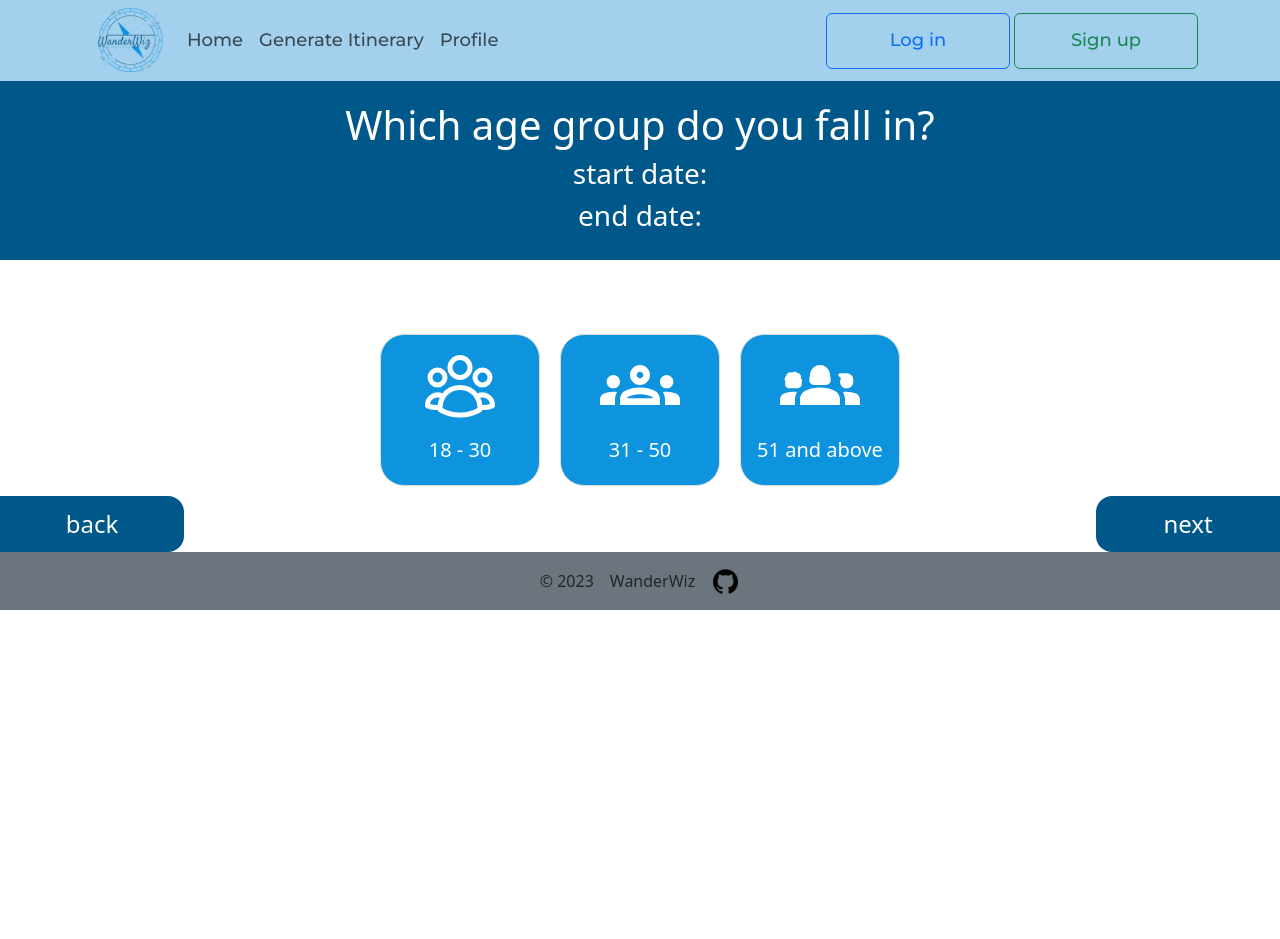
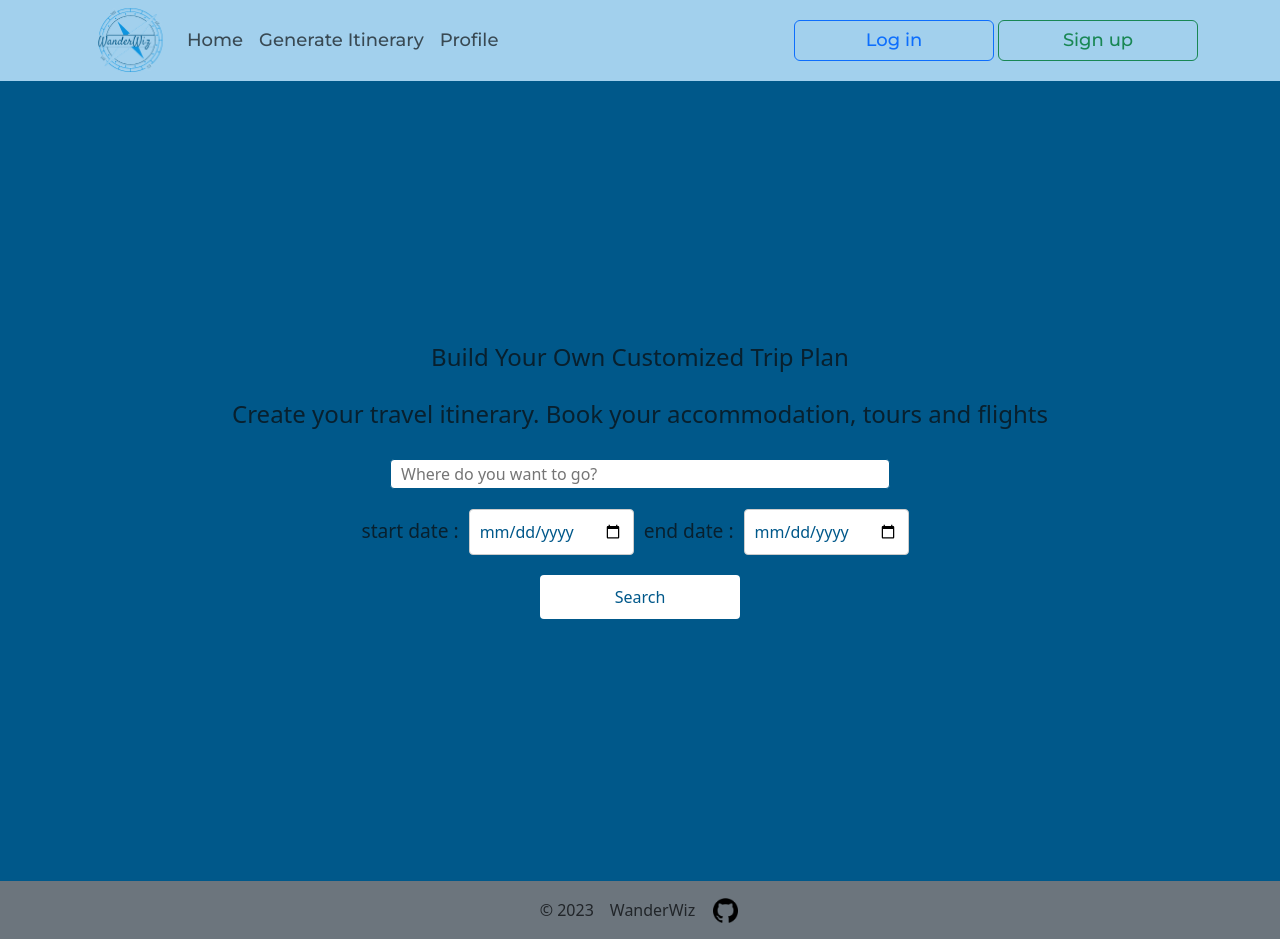
Before and after one commit to harshal2804/WanderWiz, a React (Vite) app in the folder Code/frontend/: page / in a window 1280 px wide. Before the commit the page ends 800 px from the top, so only its background shows below. Built offline with nearby package versions, Linux system fonts and the light colour scheme.

Commit message:
made changes in classname

```diff
--- a/Code/frontend/src/App.jsx
+++ b/Code/frontend/src/App.jsx
@@ -15,7 +15,7 @@ function App() {
     <>
 
       <MyNavbar />
-      <ItineraryOption4_3/>
+      <ItineraryOption/>
       <Footer />
     </>
   )
--- a/Code/frontend/src/css/itineraryOption4.css
+++ b/Code/frontend/src/css/itineraryOption4.css
@@ -1,19 +1,19 @@
-.App {
+.App4 {
     text-align: center;
   }
 
-  .App-header {
+  .App-header4 {
     background-color: #00588A;
     padding: 20px;
     color: #FFFFFF;
   }
 
-  .row {
+  .row4 {
     display: flex;
     justify-content: center;
   }
 
-  .box {
+  .box4 {
     border: 1px solid #ddd;
     color: white;
     background-color: #0E94DF;
@@ -25,22 +25,38 @@
     text-align: center;
   }
 
-  .icon {
+  .icon4 {
     font-size: 10vh /* Adjust the font size for your icon */
   }
 
-  p {
+  .para4 {
     margin: 10px 0;
     font-size: 3vh;
   }
 
-  .container1
+  .container14
   {
     display: flex;
     justify-content: space-between;
   }
-  button
+
+
+  #i14
   {
+      border-top-right-radius: 2vh;
+      border-bottom-right-radius: 2vh;
+      width: 23vh;
+      height: 7vh;
+      font-size: x-large;
+      background-color: #00588A;;
+      border-style: none;
+      color: #FFFFFF;
+  }
+
+  #i24
+  {
+    border-top-left-radius: 2vh;
+    border-bottom-left-radius: 2vh;
     width: 23vh;
     height: 7vh;
     font-size: x-large;
@@ -48,15 +64,3 @@
     border-style: none;
     color: #FFFFFF;
   }
-
-  #i1
-  {
-      border-top-right-radius: 2vh;
-      border-bottom-right-radius: 2vh;
-  }
-
-  #i2
-  {
-    border-top-left-radius: 2vh;
-    border-bottom-left-radius: 2vh;
-  }
--- a/Code/frontend/src/css/itineraryOption4_1.css
+++ b/Code/frontend/src/css/itineraryOption4_1.css
@@ -1,29 +1,29 @@
-.App {
+.App41 {
     text-align: center;
   }
 
-  .App-header {
+  .App-header41 {
     background-color: #00588A;
     padding: 20px;
     color: white;
   }
 
-  .container
+  .container41
   {
     color:#00588A;
     justify-content: center;
   }
-  .row1 {
+  .row141 {
     display: flex;
     justify-content: center;
   }
 
-  .row2 {
+  .row241 {
     display: flex;
     justify-content: center;
   }
 
-  .box {
+  .box41 {
     border: 1px solid #ddd;
     color: white;
     background-color: #0E94DF;
@@ -35,27 +35,42 @@
     text-align: center;
   }
 
-  .icon {
+  .icon41 {
     font-size: 10vh;
   }
 
-  .icons
+  .icons41
   {
     font-size: 5vh;
   }
 
-  p {
+  .para41 {
     margin: 10px 0;
-    font-size: 3vh;
+    font-size: 2.5vh;
   }
 
-  .container1
+  .container141
   {
     display: flex;
     justify-content: space-between;
   }
-  button
+
+  #i141
   {
+      border-top-right-radius: 2vh;
+      border-bottom-right-radius: 2vh;
+      width: 23vh;
+      height: 7vh;
+      font-size: x-large;
+      background-color: #00588A;;
+      border-style: none;
+      color: #FFFFFF;
+  }
+
+  #i241
+  {
+    border-top-left-radius: 2vh;
+    border-bottom-left-radius: 2vh;
     width: 23vh;
     height: 7vh;
     font-size: x-large;
@@ -63,15 +78,3 @@
     border-style: none;
     color: #FFFFFF;
   }
-
-  #i1
-  {
-      border-top-right-radius: 2vh;
-      border-bottom-right-radius: 2vh;
-  }
-
-  #i2
-  {
-    border-top-left-radius: 2vh;
-    border-bottom-left-radius: 2vh;
-  }
--- a/Code/frontend/src/css/itineraryOption4_2.css
+++ b/Code/frontend/src/css/itineraryOption4_2.css
@@ -1,18 +1,18 @@
-.App {
+.App42 {
     text-align: center;
   }
 
-  .App-header {
+  .App-header42 {
     background-color: #00588A;
     padding: 20px;
     color: white;
   }
-  .row1 {
+  .row142 {
     display: flex;
     justify-content: center;
   }
 
-  .box {
+  .box42 {
     border: 1px solid #ddd;
     color: white;
     background-color: #0E94DF;
@@ -25,21 +25,21 @@
     text-align: center;
   }
 
-  .icon {
+  .icon42 {
     font-size: 10vh;
   }
 
-  p {
+  .para42 {
     margin: 5px 0;
     font-size: 4vh;
   }
-  .t
+  .t42
   {
     font-size: 2vh;
     color: #FFFFFF;
   }
 
-  input
+  .In42
   {
     height: 15%;
     width: 60%;
@@ -47,13 +47,28 @@
     border-style: none;
   }
 
-  .container1
+  .container142
   {
     display: flex;
     justify-content: space-between;
   }
-  button
+
+  #i142
   {
+      border-top-right-radius: 2vh;
+      border-bottom-right-radius: 2vh;
+      width: 23vh;
+      height: 7vh;
+      font-size: x-large;
+      background-color: #00588A;;
+      border-style: none;
+      color: #FFFFFF;
+  }
+
+  #i242
+  {
+    border-top-left-radius: 2vh;
+    border-bottom-left-radius: 2vh;
     width: 23vh;
     height: 7vh;
     font-size: x-large;
@@ -61,15 +76,3 @@
     border-style: none;
     color: #FFFFFF;
   }
-
-  #i1
-  {
-      border-top-right-radius: 2vh;
-      border-bottom-right-radius: 2vh;
-  }
-
-  #i2
-  {
-    border-top-left-radius: 2vh;
-    border-bottom-left-radius: 2vh;
-  }
--- a/Code/frontend/src/css/itineraryOption4_3.css
+++ b/Code/frontend/src/css/itineraryOption4_3.css
@@ -1,21 +1,21 @@
-.App {
+.App43 {
     text-align: center;
   }
 
-  .App-header {
+  .App-header43 {
     background-color: #00588A;
     padding: 20px;
     color: white;
   }
 
-  .row1 {
+  .row143 {
     margin-top: 5%;
     display: flex;
     justify-content: center;
   }
 
 
-  .box {
+  .box43 {
     border: 1px solid #ddd;
     color: white;
     background-color: #0E94DF;
@@ -27,22 +27,37 @@
     text-align: center;
   }
 
-  .icon {
+  .icon43 {
     font-size: 10vh;
   }
 
-  p {
+  .para43 {
     margin: 10px 0;
     font-size: 2.5vh;
   }
 
-  .container1
+  .container143
   {
     display: flex;
     justify-content: space-between;
   }
-  button
+
+  #i143
   {
+      border-top-right-radius: 2vh;
+      border-bottom-right-radius: 2vh;
+      width: 23vh;
+    height: 7vh;
+    font-size: x-large;
+    background-color: #00588A;;
+    border-style: none;
+    color: #FFFFFF;
+  }
+
+  #i243
+  {
+    border-top-left-radius: 2vh;
+    border-bottom-left-radius: 2vh;
     width: 23vh;
     height: 7vh;
     font-size: x-large;
@@ -50,15 +65,3 @@
     border-style: none;
     color: #FFFFFF;
   }
-
-  #i1
-  {
-      border-top-right-radius: 2vh;
-      border-bottom-right-radius: 2vh;
-  }
-
-  #i2
-  {
-    border-top-left-radius: 2vh;
-    border-bottom-left-radius: 2vh;
-  }
--- a/Code/frontend/src/pages/ItineraryOption.jsx
+++ b/Code/frontend/src/pages/ItineraryOption.jsx
@@ -1,5 +1,5 @@
 import React, { Component } from 'react';
-import '../css/itineraryOption.css'; // Import your CSS file
+import '../css/itineraryOption1.css'; // Import your CSS file
 
 class ItineraryOption extends Component {
   constructor() {
--- a/Code/frontend/src/pages/ItineraryOption4.jsx
+++ b/Code/frontend/src/pages/ItineraryOption4.jsx
@@ -7,34 +7,34 @@ import { GiThreeFriends} from "react-icons/gi";
 
 function ItineraryOption4() {
   return (
-    <div className="App">
-      <header className="App-header">
+    <div className="App4">
+      <header className="App-header4">
         <h1>Who are you traveling with?</h1>
         <h3>start date: </h3>
         <h3>end date: </h3>
       </header>
-      <div className="row">
-        <div className="box">
-        <IoAccessibility className="icon">Icon1</IoAccessibility>
-          <p >Wandering solo</p>
+      <div className="row4">
+        <div className="box4">
+        <IoAccessibility className="icon4">Icon1</IoAccessibility>
+          <p className="para4">Wandering solo</p>
         </div>
-        <div className="box">
-          <BsPeopleFill className="icon">Icon 2</BsPeopleFill>
-          <p>Holidaying as couple</p>
+        <div className="box4">
+          <BsPeopleFill className="icon4">Icon 2</BsPeopleFill>
+          <p className="para4">Holidaying as couple</p>
         </div>
-        <div className="box">
-          <MdFamilyRestroom className="icon">Icon 3</MdFamilyRestroom>
-          <p>Vacatinoing with family</p>
+        <div className="box4">
+          <MdFamilyRestroom className="icon4">Icon 3</MdFamilyRestroom>
+          <p className="para4">Vacatinoing with family</p>
         </div>
-        <div className="box">
-          <GiThreeFriends className="icon">Icon 4</GiThreeFriends>
-          <p>traveling with friends</p>
+        <div className="box4">
+          <GiThreeFriends className="icon4">Icon 4</GiThreeFriends>
+          <p className="para4">traveling with friends</p>
         </div>
       </div>
 
-      <div className="container1">
-      <div className="back"> <button id="i1">back</button></div>
-      <div className="next"> <button id="i2">next</button></div>
+      <div className="container14">
+      <div className="back4"> <button id="i14">back</button></div>
+      <div className="next4"> <button id="i24">next</button></div>
       </div>
     </div>
   );
--- a/Code/frontend/src/pages/ItineraryOption4_1.jsx
+++ b/Code/frontend/src/pages/ItineraryOption4_1.jsx
@@ -11,54 +11,54 @@ import { BiFemale} from "react-icons/bi";
 
 function ItineraryOption4_1() {
   return (
-    <div className="App">
-      <header className="App-header">
+    <div className="App41">
+      <header className="App-header41">
         <h1>Which age group do you fall in?</h1>
         <h3>start date: </h3>
         <h3>end date: </h3>
       </header>
 
-      <div className="container">
+      <div className="container41">
       <h2>male</h2>
-      <BsGenderMale className='icons'></BsGenderMale>
+      <BsGenderMale className='icons41'></BsGenderMale>
       </div>
-      <div className="row1">
-        <div className="box">
-       <IoIosPerson className="icon">icon1</IoIosPerson>
-          <p >18 - 30</p>
+      <div className="row141">
+        <div className="box41">
+       <IoIosPerson className="icon41">icon1</IoIosPerson>
+       <p className="para41">18 - 30</p>
         </div>
-        <div className="box">
-          <MdPerson3 className="icon">Icon 2</MdPerson3>
-          <p>31 - 50</p>
+        <div className="box41">
+          <MdPerson3 className="icon41">Icon 2</MdPerson3>
+          <p className="para41">31 - 50</p>
         </div>
-        <div className="box">
-          <FaPersonCane className="icon">Icon 3</FaPersonCane>
-          <p>51 and above</p>
+        <div className="box41">
+          <FaPersonCane className="icon41">Icon 3</FaPersonCane>
+          <p className="para41">51 and above</p>
         </div>
       </div>
 
-      <div className="container">
+      <div className="container41">
       <h2>female</h2>
-      <BsGenderFemale className='icons'></BsGenderFemale>
+      <BsGenderFemale className='icons41'></BsGenderFemale>
       </div>
-      <div className="row2">
-        <div className="box">
-        <LiaFemaleSolid className="icon">Icon1</LiaFemaleSolid>
-          <p >18 - 30</p>
+      <div className="row241">
+        <div className="box41">
+        <LiaFemaleSolid className="icon41">Icon1</LiaFemaleSolid>
+        <p className="para41">18 - 30</p>
         </div>
-        <div className="box">
-          <BiFemale className="icon">Icon 2</BiFemale>
-          <p>31 - 50</p>
+        <div className="box41">
+          <BiFemale className="icon41">Icon 2</BiFemale>
+          <p className="para41">31 - 50</p>
         </div>
-        <div className="box">
-          <SlUserFemale className="icon">Icon 3</SlUserFemale>
-          <p>51 and above</p>
+        <div className="box41">
+          <SlUserFemale className="icon41">Icon 3</SlUserFemale>
+          <p className="para41">51 and above</p>
         </div>
 
       </div>
-      <div className="container1">
-        <div className="back"> <button id="i1">back</button></div>
-       <div className="next"> <button id="i2">next</button></div>
+      <div className="container141">
+        <div className="back41"> <button id="i141">back</button></div>
+       <div className="next41"> <button id="i241">next</button></div>
         </div>
     </div>
   );
--- a/Code/frontend/src/pages/ItineraryOption4_2.jsx
+++ b/Code/frontend/src/pages/ItineraryOption4_2.jsx
@@ -5,31 +5,31 @@ import {PiPersonSimpleBold} from "react-icons/pi";
 
 function ItineraryOption4_2() {
   return (
-    <div className="App">
-      <header className="App-header">
+    <div className="App42">
+      <header className="App-header42">
         <h1>How many of you are traveling?</h1>
         <h3>start date: </h3>
         <h3>end date: </h3>
       </header>
 
-      <div className="row1">
-        <div className="box">
-       <FaPerson className="icon">icon1</FaPerson>
-          <p >Adults</p>
-          <p className='t'>(16+ years)</p>
-          <input type='text' placeholder='No. of adults'></input>
+      <div className="row142">
+        <div className="box42">
+       <FaPerson className="icon42">icon1</FaPerson>
+          <p className="para42">Adults</p>
+          <p className='t42'>(16+ years)</p>
+          <input type='text' placeholder='No. of adults' className="In42"></input>
         </div>
 
-        <div className="box">
-        <PiPersonSimpleBold className="icon" >Icon1</PiPersonSimpleBold>
-          <p>Kids</p>
-          <p className='t'>(0-16 years)</p>
-          <input type='text' placeholder='No. of kids'></input>
+        <div className="box42">
+        <PiPersonSimpleBold className="icon42" >Icon1</PiPersonSimpleBold>
+          <p className="para42">Kids</p>
+          <p className='t42'>(0-16 years)</p>
+          <input type='text' placeholder='No. of kids' className="In42"></input>
         </div>
         </div>
-        <div className="container1">
-        <div className="back"> <button id="i1">back</button></div>
-       <div className="next"> <button id="i2">next</button></div>
+        <div className="container142">
+        <div className="back42"> <button id="i142">back</button></div>
+       <div className="next42"> <button id="i242">next</button></div>
         </div>
       </div>
 
--- a/Code/frontend/src/pages/ItineraryOption4_3.jsx
+++ b/Code/frontend/src/pages/ItineraryOption4_3.jsx
@@ -5,31 +5,31 @@ import { MdOutlineGroups } from "react-icons/md";
 import { MdGroups2} from "react-icons/md";
 function ItineraryOption4_3() {
   return (
-    <div className="App">
-      <header className="App-header">
+    <div className="App43">
+      <header className="App-header43">
         <h1>Which age group do you fall in?</h1>
         <h3>start date: </h3>
         <h3>end date: </h3>
       </header>
 
-      <div className="row1">
-        <div className="box">
-       <HiOutlineUserGroup className="icon">icon1</HiOutlineUserGroup>
-          <p >18 - 30</p>
+      <div className="row143">
+        <div className="box43">
+       <HiOutlineUserGroup className="icon43">icon1</HiOutlineUserGroup>
+          <p className="para43">18 - 30</p>
         </div>
-        <div className="box">
-          <MdOutlineGroups className="icon">Icon 2</MdOutlineGroups>
-          <p>31 - 50</p>
+        <div className="box43">
+          <MdOutlineGroups className="icon43">Icon 2</MdOutlineGroups>
+          <p className="para43">31 - 50</p>
         </div>
-        <div className="box">
-          <MdGroups2 className="icon">Icon 3</MdGroups2>
-          <p>51 and above</p>
+        <div className="box43">
+          <MdGroups2 className="icon43">Icon 3</MdGroups2>
+          <p className="para43">51 and above</p>
         </div>
       </div>
 
-      <div className="container1">
-        <div className="back"> <button id="i1">back</button></div>
-       <div className="next"> <button id="i2">next</button></div>
+      <div className="container143">
+        <div className="back43"> <button id="i143">back</button></div>
+       <div className="next43"> <button id="i243">next</button></div>
         </div>
     </div>
   );
```
Also changed, not shown: Code/frontend/src/css/itineraryOption1.css (renamed from Code/frontend/src/css/itineraryOption.css).
